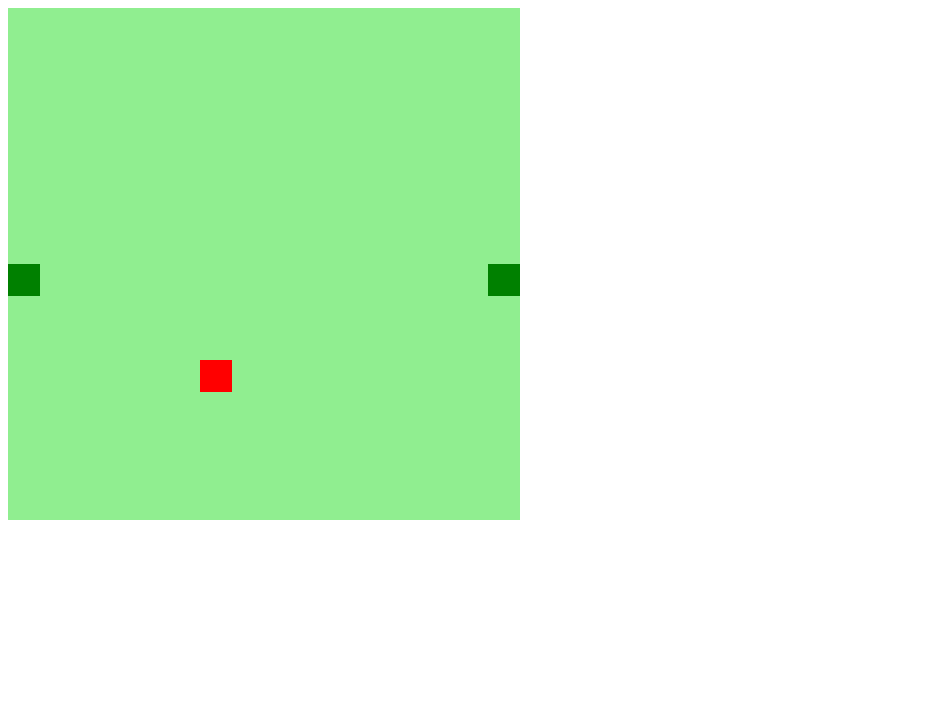
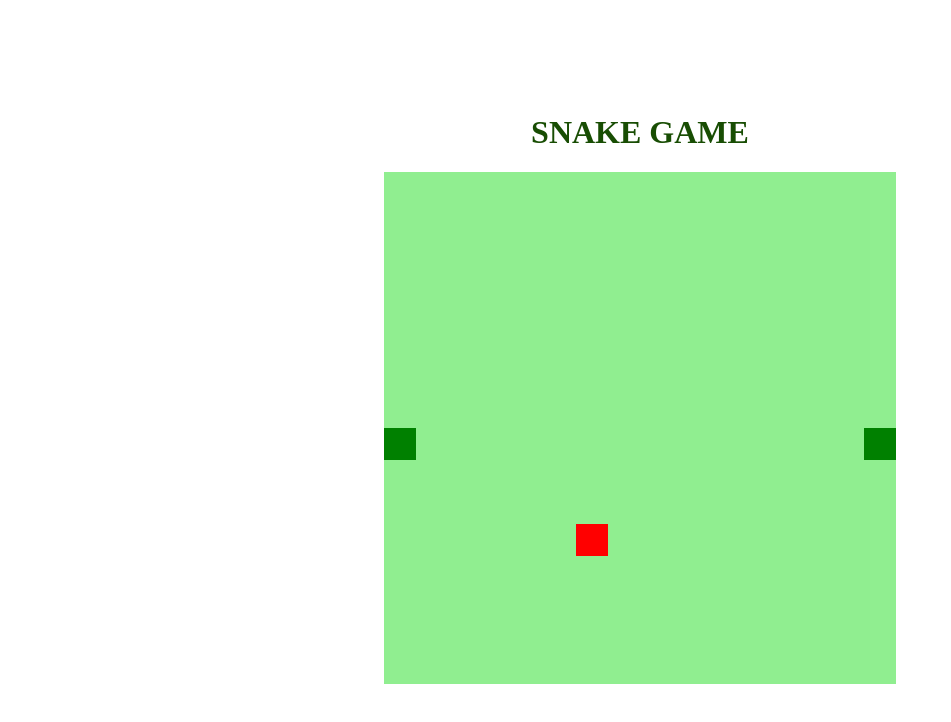
Before and after one commit to matheus-debug/Jogo-Da-Cobrinha, a plain HTML site: page index.html in a window 1280 px wide. Shown: the whole page, without its empty margins (0-951 px from the left). Drawn offline with Linux system fonts and the light colour scheme.

Commit message:
Atualização
Centralização dos itens do jogo

```diff
--- a/css/style.css
+++ b/css/style.css
@@ -0,0 +1,13 @@
+body{
+    height: 95vh;
+    width: 95;
+    display: flex;
+    justify-content: center;
+    align-items: center;
+    flex-direction: column;
+}
+h1 {
+    text-transform: uppercase;
+    color: rgb(24, 77, 3);
+
+}
--- a/index.html
+++ b/index.html
@@ -10,6 +10,7 @@
 	<title>Snake Game</title>
 </head>
 <body>
+	<h1>Snake Game</h1>
 	<canvas id="snake" width="512" height="512"></canvas>
 </body>
 </html>
```
